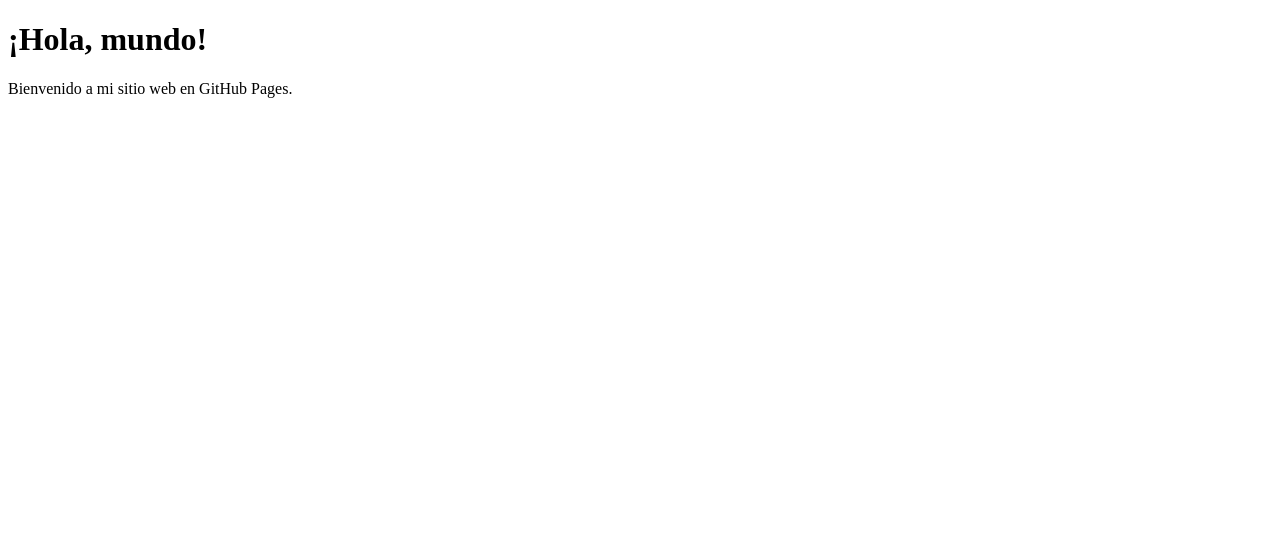
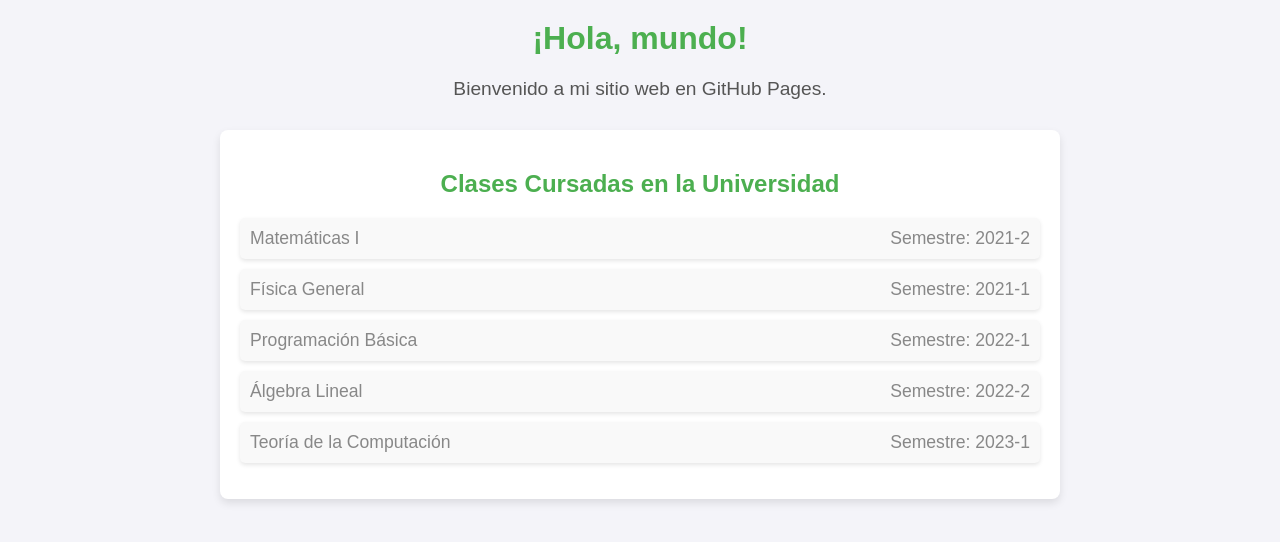
Before and after one commit to UFG-MGallardo/Lab_Github_Pages, a plain HTML site: page index.html in a window 1280 px wide. Drawn offline with Linux system fonts and the light colour scheme.

Commit message:
cambios a la pagina base

```diff
--- /dev/null
+++ b/css/style.css
@@ -0,0 +1,54 @@
+body {
+    font-family: Arial, sans-serif;
+    margin: 0;
+    padding: 0;
+    background-color: #f4f4f9;
+    color: #333;
+}
+
+h1 {
+    text-align: center;
+    color: #4CAF50;
+    margin-top: 20px;
+}
+
+p {
+    text-align: center;
+    color: #555;
+    font-size: 1.2em;
+}
+
+.course-list {
+    max-width: 800px;
+    margin: 30px auto;
+    padding: 20px;
+    background-color: #fff;
+    border-radius: 8px;
+    box-shadow: 0 4px 8px rgba(0, 0, 0, 0.1);
+}
+
+.course-list h2 {
+    text-align: center;
+    color: #4CAF50;
+}
+
+.course-list ul {
+    list-style-type: none;
+    padding-left: 0;
+}
+
+.course-list li {
+    background-color: #f9f9f9;
+    margin: 10px 0;
+    padding: 10px;
+    border-radius: 5px;
+    box-shadow: 0 2px 4px rgba(0, 0, 0, 0.1);
+    font-size: 1.1em;
+    display: flex;
+    justify-content: space-between;
+    align-items: center;
+}
+
+.course-list li span {
+    color: #888;
+}
--- a/index.html
+++ b/index.html
@@ -4,9 +4,37 @@
         <meta charset="UTF-8">
         <meta name="viewport" content="width=device-width, initial-scale=1.0">
         <title>Mi sitio en Github Pages</title>
+        <link rel="stylesheet" href="css/style.css"> <!-- Enlace al archivo CSS -->
     </head>
     <body>
         <h1>¡Hola, mundo!</h1>
         <p>Bienvenido a mi sitio web en GitHub Pages.</p>
+
+        <!-- Sección de clases cursadas -->
+        <div class="course-list">
+            <h2>Clases Cursadas en la Universidad</h2>
+            <ul>
+                <li>
+                    <span>Matemáticas I</span>
+                    <span>Semestre: 2021-2</span>
+                </li>
+                <li>
+                    <span>Física General</span>
+                    <span>Semestre: 2021-1</span>
+                </li>
+                <li>
+                    <span>Programación Básica</span>
+                    <span>Semestre: 2022-1</span>
+                </li>
+                <li>
+                    <span>Álgebra Lineal</span>
+                    <span>Semestre: 2022-2</span>
+                </li>
+                <li>
+                    <span>Teoría de la Computación</span>
+                    <span>Semestre: 2023-1</span>
+                </li>
+            </ul>
+        </div>
     </body>
 </html>
```
